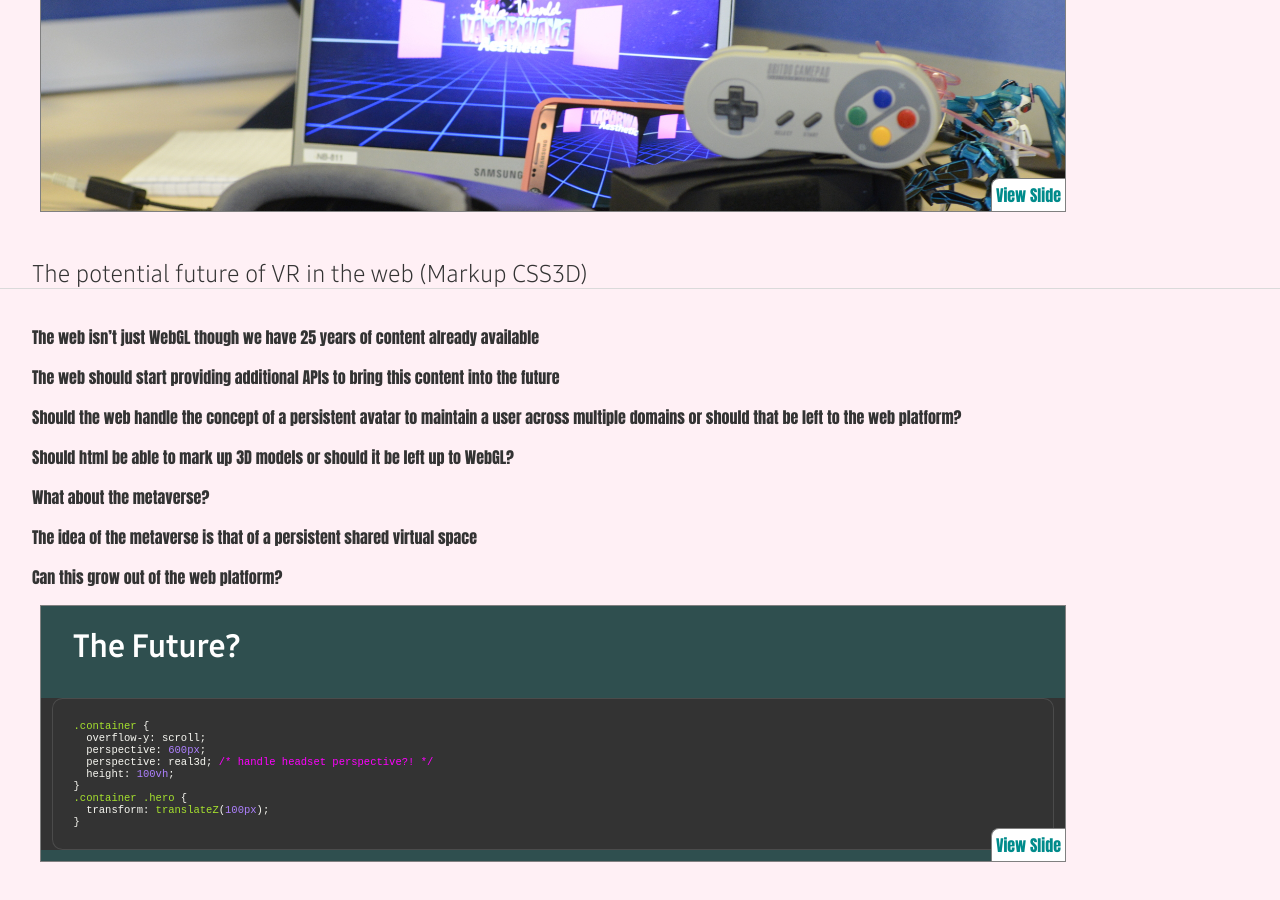
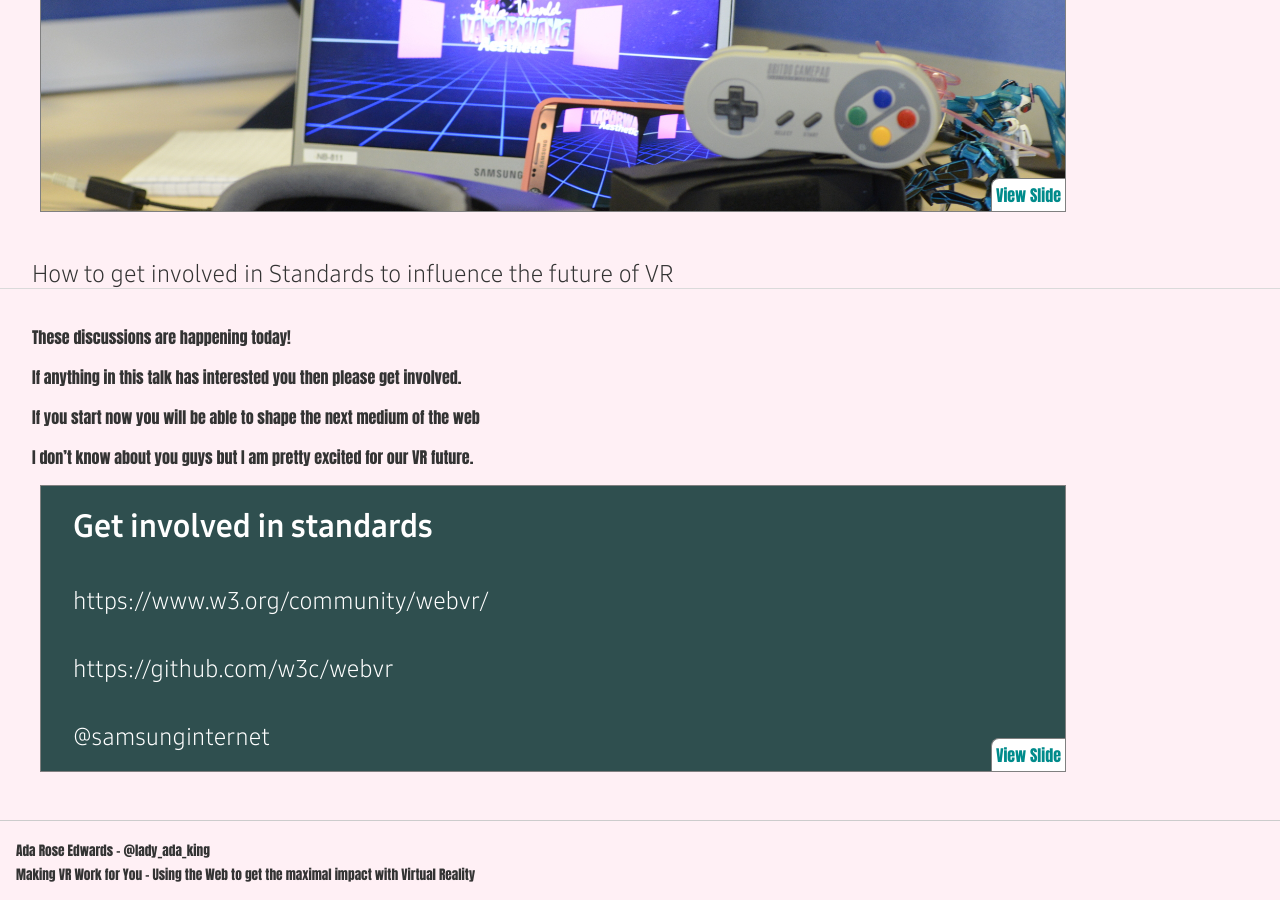
Before and after one commit to AdaRoseCannon/webvr, a Jekyll site: the page built from talk-bbc-2017.md, in a window 1280 px wide and 900 px high, scrolled down 7428 px. Built offline with Jekyll 4.4.1, drawn with Linux system fonts in a browser that asks for light colours.

Commit message:
tweak talk

````diff
--- a/talk-bbc-2017.md
+++ b/talk-bbc-2017.md
@@ -308,38 +308,6 @@ Need to support cardboard and gearvr as well as htc vive and occulus rift
 
 <blockquote style="background-blend-mode: normal; ;background-image: url(images/devices.jpg);background-size: cover;min-height: 16em;"></blockquote>
 
-## The potential future of VR in the web (Markup CSS3D)
-
-The web isn't just WebGL though we have 25 years of content already available
-
-The web should start providing additional APIs to bring this content into the future
-
-Should the web handle the concept of a persistent avatar to maintain a user across multiple domains or should that be left to the web platform?
-
-Should html be able to mark up 3D models or should it be left up to WebGL?
-
-What about the metaverse?
-
-The idea of the metaverse is that of a persistent shared virtual space
-
-Can this grow out of the web platform?
-
-<script>setDynamicSlide(elByEl());</script>
-
-> # The Future?
->
-> ```css
-.container {
-	overflow-y: scroll;
-	perspective: 600px;
-	perspective: real3d; /* handle headset perspective?! */
-	height: 100vh;
-}
-.container .hero {
-	transform: translateZ(100px);
-}
-```
-
 ## How to get involved in Standards to influence the future of VR
 
 These discussions are happening today!
````
